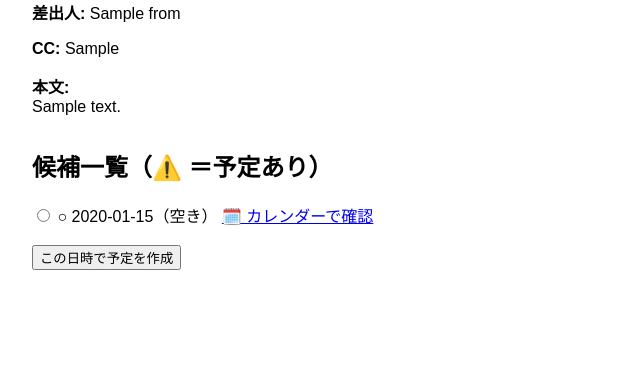
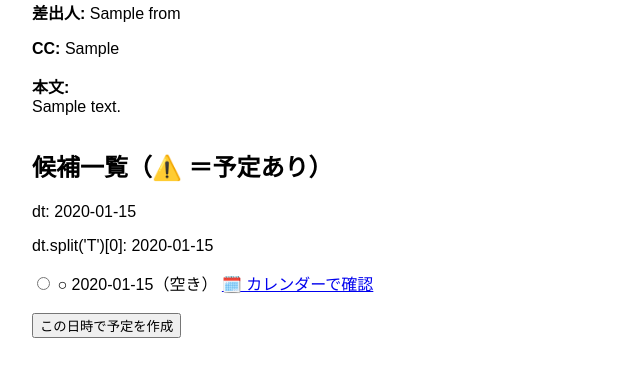
Before and after one commit to kenichi-nihei/mcp-schedule-server, a FastAPI app: template templates/choose.html in a window 1280 px wide. Shown: the part 194-571 px from the top of the page, without its empty margins (0-640 px from the left). Run offline with FastAPI, Linux system fonts and the light colour scheme; the template is opened without the code that fills it: most values are stand-ins (such as "Sample title", 1, 10 or a date in 2020).

Commit message:
Update choose.html

```diff
--- a/templates/choose.html
+++ b/templates/choose.html
@@ -39,6 +39,11 @@
         {% set idx = loop.index0 %}
         {% set conflict = conflicts[idx] %}
         {% set date_only = dt.split('T')[0] %}
+
+        <!-- 確認用出力 -->
+        <p>dt: {{ dt }}</p>
+        <p>dt.split('T')[0]: {{ dt.split('T')[0] }}</p>
+
         <div>
           <input type="radio" name="selected" value="{{ dt }}" id="dt{{ loop.index }}" required>
           <label for="dt{{ loop.index }}">
```
